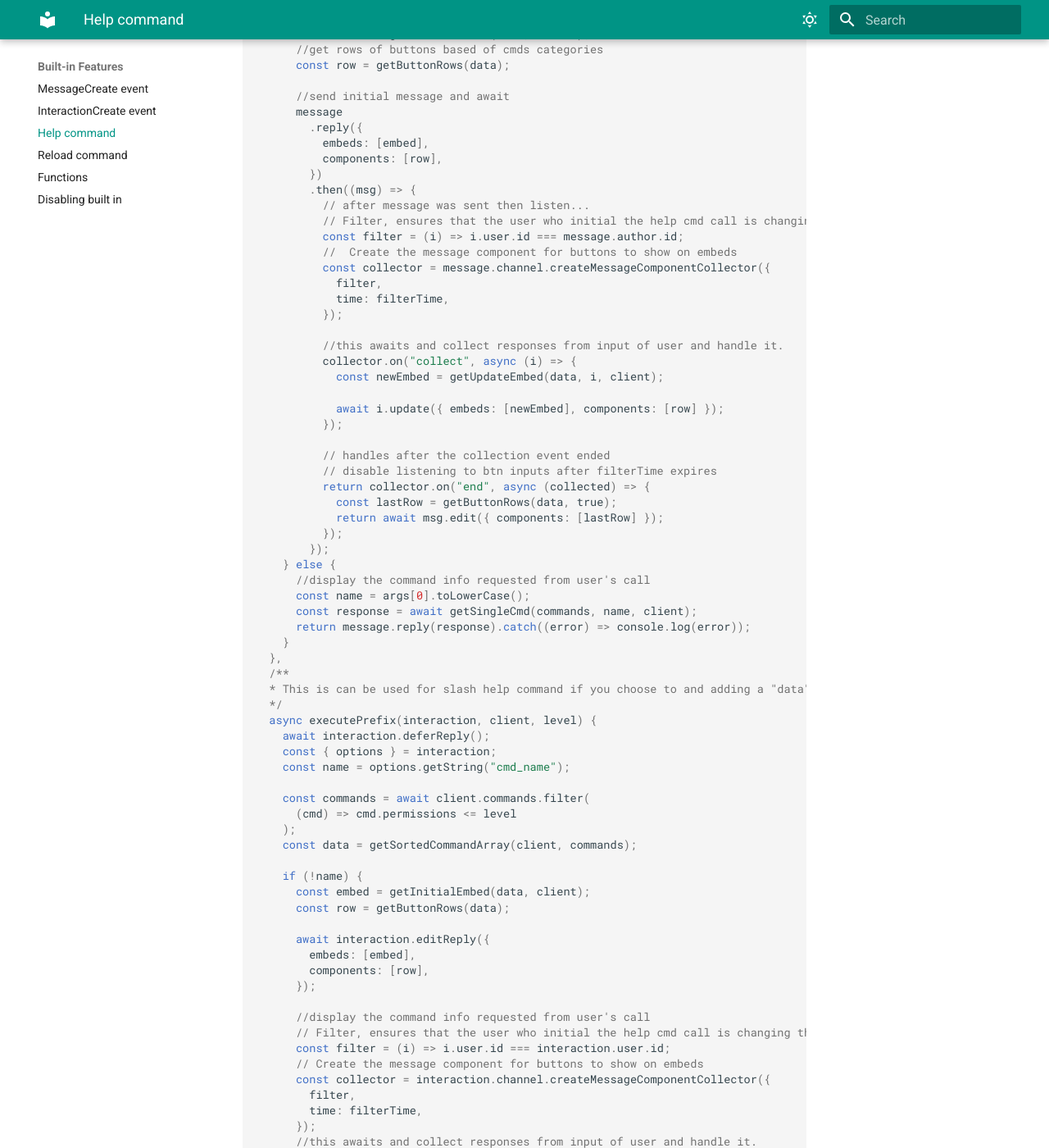
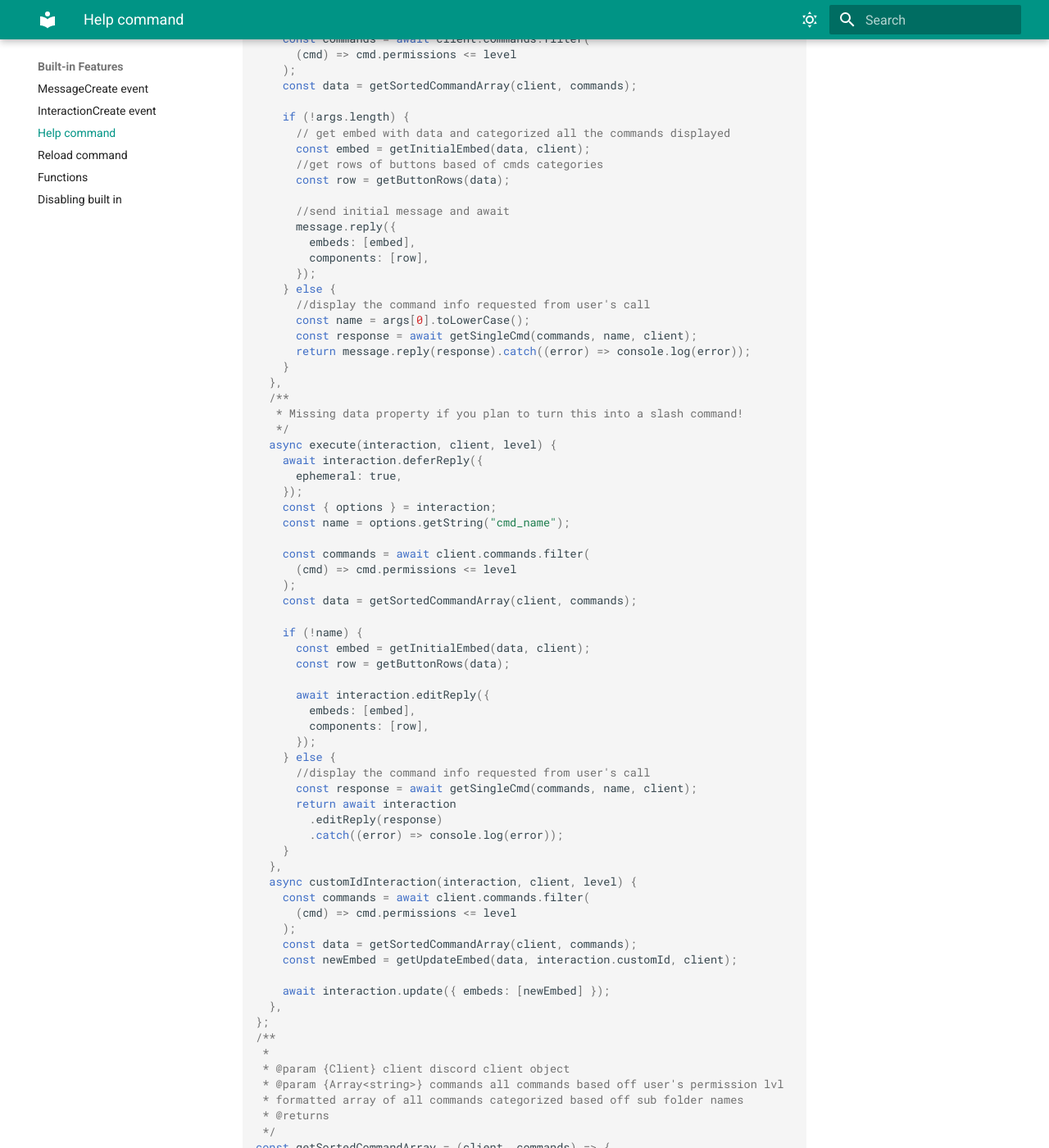
Before and after one commit to bng94/discord-features-handler, an MkDocs documentation site: the page built from docs/builtIn/help-command.md, in a window 1280 px wide and 1400 px high, scrolled down 1135 px. Shown: the whole window at 82% size. Built offline with MkDocs 1.6.1 and Material for MkDocs 9.7.7, drawn with Linux system fonts in a browser that asks for light colours; some of the changed text lies outside the part shown.

Commit message:
updated dfhHelp cmd with customIdInteraction fn
also changed execute to executePrefix for dfh commands

````diff
--- a/docs/builtIn/help-command.md
+++ b/docs/builtIn/help-command.md
@@ -17,14 +17,20 @@ const {
   EmbedBuilder,
   ButtonStyle,
 } = require("discord.js");
-const filterTime = 60000;
+
+const customIds = [
+  "dfh_help_1",
+  "dfh_help_2",
+  "dfh_help_3",
+  "dfh_help_4",
+  "dfh_help_5",
+];
 
 module.exports = {
   name: "help",
   description: "List all of my commands or info about a specific command.",
   aliases: ["commands"],
-  permissions: 0,
-  minArgs: 0,
+  customIds,
   maxArgs: 1,
   usage: "<command name>",
   async executePrefix(message, args, client) {
@@ -48,35 +54,10 @@ module.exports = {
       const row = getButtonRows(data);
 
       //send initial message and await
-      message
-        .reply({
-          embeds: [embed],
-          components: [row],
-        })
-        .then((msg) => {
-          // after message was sent then listen...
-          // Filter, ensures that the user who initial the help cmd call is changing the embed by their request
-          const filter = (i) => i.user.id === message.author.id;
-          //  Create the message component for buttons to show on embeds
-          const collector = message.channel.createMessageComponentCollector({
-            filter,
-            time: filterTime,
-          });
-
-          //this awaits and collect responses from input of user and handle it.
-          collector.on("collect", async (i) => {
-            const newEmbed = getUpdateEmbed(data, i, client);
-
-            await i.update({ embeds: [newEmbed], components: [row] });
-          });
-
-          // handles after the collection event ended
-          // disable listening to btn inputs after filterTime expires
-          return collector.on("end", async (collected) => {
-            const lastRow = getButtonRows(data, true);
-            return await msg.edit({ components: [lastRow] });
-          });
-        });
+      message.reply({
+        embeds: [embed],
+        components: [row],
+      });
     } else {
       //display the command info requested from user's call
       const name = args[0].toLowerCase();
@@ -85,10 +66,12 @@ module.exports = {
     }
   },
   /**
-  * This is can be used for slash help command if you choose to and adding a "data" property
-  */
-  async executePrefix(interaction, client, level) {
-    await interaction.deferReply();
+   * Missing data property if you plan to turn this into a slash command!
+   */
+  async execute(interaction, client, level) {
+    await interaction.deferReply({
+      ephemeral: true,
+    });
     const { options } = interaction;
     const name = options.getString("cmd_name");
 
@@ -105,26 +88,6 @@ module.exports = {
         embeds: [embed],
         components: [row],
       });
-
-      //display the command info requested from user's call
-      // Filter, ensures that the user who initial the help cmd call is changing the embed by their request
-      const filter = (i) => i.user.id === interaction.user.id;
-      // Create the message component for buttons to show on embeds
-      const collector = interaction.channel.createMessageComponentCollector({
-        filter,
-        time: filterTime,
-      });
-      //this awaits and collect responses from input of user and handle it.
-      collector.on("collect", async (i) => {
-        const newEmbed = getUpdateEmbed(data, i, client);
-        await i.update({ embeds: [newEmbed], components: [row] });
-      });
-      // handles after the collection event ended
-      // disable listening to btn inputs after filterTime expires
-      return collector.on("end", async (collected) => {
-        const lastRow = getButtonRows(data, true);
-        return await interaction.editReply({ components: [lastRow] });
-      });
     } else {
       //display the command info requested from user's call
       const response = await getSingleCmd(commands, name, client);
@@ -132,6 +95,15 @@ module.exports = {
         .editReply(response)
         .catch((error) => console.log(error));
     }
+  },
+  async customIdInteraction(interaction, client, level) {
+    const commands = await client.commands.filter(
+      (cmd) => cmd.permissions <= level
+    );
+    const data = getSortedCommandArray(client, commands);
+    const newEmbed = getUpdateEmbed(data, interaction.customId, client);
+
+    await interaction.update({ embeds: [newEmbed] });
   },
 };
 /**
@@ -196,9 +172,7 @@ const getInitialEmbed = (data, client) => {
     name: `${client.user.username} Help Menu`,
     iconURL: `${client.user.avatarURL()}`,
   }).setDescription(`There are ${data.length} categories!\n${categories}
-Click the respective buttons to see the commands of the category.  You have ${
-    filterTime / 60000
-  } minutes until buttons are disabled.`);
+Click the respective buttons to see the commands of the category. `);
 
   return defaultEmbed;
 };
@@ -206,12 +180,12 @@ Click the respective buttons to see the commands of the category.  You have ${
 /**
  *
  * @param {Array<string>} data the data to display on the embed
- * @param {Number} i index of category to show
+ * @param {Number} customId index of category to show
  * @param {Client} client Discord client object
  * @returns EmbedBuilder to display
  */
-const getUpdateEmbed = (data, i, client) => {
-  const index = data.findIndex((d) => d.category === i.customId);
+const getUpdateEmbed = (data, customId, client) => {
+  const index = data.findIndex((d) => d.customId === customId);
   const cmds = data[index].commands
     .map((cmd) => {
       let cmdName = cmd.name
@@ -270,7 +244,7 @@ const getButtonRows = (data, disabled = false) => {
   ];
   const defaultColor = ButtonStyle.Primary;
 
-  const btnArray = data.map((res) => {
+  const btnArray = data.map((res, i) => {
     const catName = res.category;
 
     const index = colorForCategory.findIndex(
@@ -279,7 +253,7 @@ const getButtonRows = (data, disabled = false) => {
     const style = index !== -1 ? colorForCategory[index].color : defaultColor;
 
     return new ButtonBuilder()
-      .setCustomId(catName)
+      .setCustomId(res.customId)
       .setLabel(catName)
       .setStyle(style)
       .setDisabled(disabled);
@@ -306,57 +280,101 @@ const getSingleCmd = async (commands, name, client) => {
     ? client.config.prefix[0]
     : client.config.prefix;
   const command = await commands.find(
-    (cmd) => cmd.name === name || cmd.aliases === name
+    (cmd) =>
+      cmd.name === name ||
+      (Array.isArray(cmd.aliases) && cmd.aliases.includes(name))
   );
 
-  if (!command) {
+  const slashCommand = await commands.find(
+    (cmd) => cmd.data && cmd.data.name === name
+  );
+
+  if (slashCommand) {
+    const fieldObj = [];
+    fieldObj.push({
+      name: `Category:`,
+      value: `${command.category}`,
+      inline: true,
+    });
+
+    fieldObj.push({
+      name: `Usage:`,
+      value: `/${command.name}`,
+      inline: true,
+    });
+    if (command.executePrefix) {
+      fieldObj.push({
+        name: `Using prefix:`,
+        value: `${prefix}${command.name} ${command.usage}${
+          command.aliases
+            ? `,  ${prefix}${command.aliases.join(`, ${prefix}`)}`
+            : ""
+        }`,
+      });
+    }
+    try {
+      const embed = new EmbedBuilder()
+        .setAuthor({
+          name: `${client.user.tag}`,
+          iconURL: `${client.user.avatarURL()}`,
+        })
+        .setTitle(`${command.data.name.toProperCase()} Command`)
+        .setDescription(command.data.description)
+        .setTimestamp()
+        .setFields(fieldObj);
+
+      return { embeds: [embed] };
+    } catch (e) {
+      console.log(e);
+    }
+  } else if (command) {
+    const fieldObj = [];
+    const aliases = command.aliases ? command.aliases.join(", ") : null;
+    if (aliases) {
+      fieldObj.push({
+        name: `Aliases:`,
+        value: `${aliases}`,
+        inline: true,
+      });
+    }
+    fieldObj.push({
+      name: `Category:`,
+      value: `${command.category}`,
+      inline: true,
+    });
+
+    if (command.usage.length !== 0) {
+      fieldObj.push({
+        name: `Usage:`,
+        value: `${prefix}${command.name} ${command.usage}`,
+      });
+    }
+    fieldObj.push({
+      name: `Slash:`,
+      value: `${command.data ? `True` : `False`}`,
+      inline: true,
+    });
+    try {
+      const embed = new EmbedBuilder()
+        .setAuthor({
+          name: `${client.user.tag}`,
+          iconURL: `${client.user.avatarURL()}`,
+        })
+        .setTitle(`${command.name.toProperCase()} Command`)
+        .setDescription(command.description)
+        .setTimestamp()
+        .setFields(fieldObj);
+
+      return { embeds: [embed] };
+    } catch (e) {
+      console.log(e);
+    }
+  } else {
     return {
       content: `The command, **${name}**
     + does not exist!`,
     };
   }
-
-  const fieldObj = [];
-  const aliases = command.aliases.join(", ");
-  if (aliases.length !== 0) {
-    fieldObj.push({
-      name: `Aliases:`,
-      value: `${aliases}`,
-      inline: true,
-    });
-  }
-  fieldObj.push({
-    name: `Category:`,
-    value: `${command.category}`,
-    inline: true,
-  });
-
-  if (command.usage.length !== 0) {
-    fieldObj.push({
-      name: `Usage:`,
-      value: `${prefix}${command.name} ${command.usage}`,
-    });
-  }
-  fieldObj.push({
-    name: `Slash:`,
-    value: `${command.data ? `True` : `False`}`,
-    inline: true,
-  });
-  try {
-    const embed = new EmbedBuilder()
-      .setAuthor({
-        name: `${client.user.tag}`,
-        iconURL: `${client.user.avatarURL()}`,
-      })
-      .setTitle(`${command.name.toProperCase()} Command`)
-      .setDescription(command.description)
-      .setTimestamp()
-      .setFields(fieldObj);
-
-    return { embeds: [embed] };
-  } catch (e) {
-    console.log(e);
-  }
 };
 
 ```
````
Also changed, not shown: other parts of docs/builtIn/help-command.md (+5 -1 lines), 2 other files.
